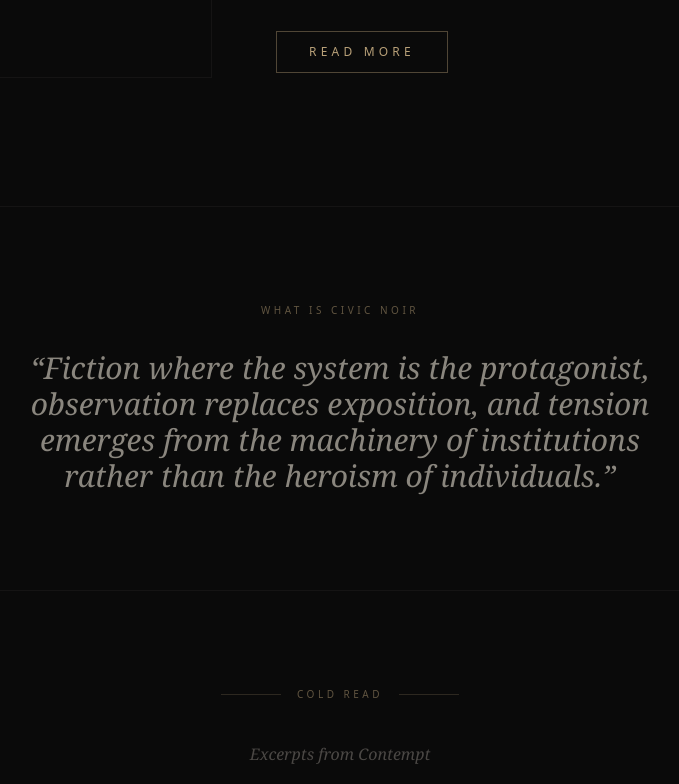
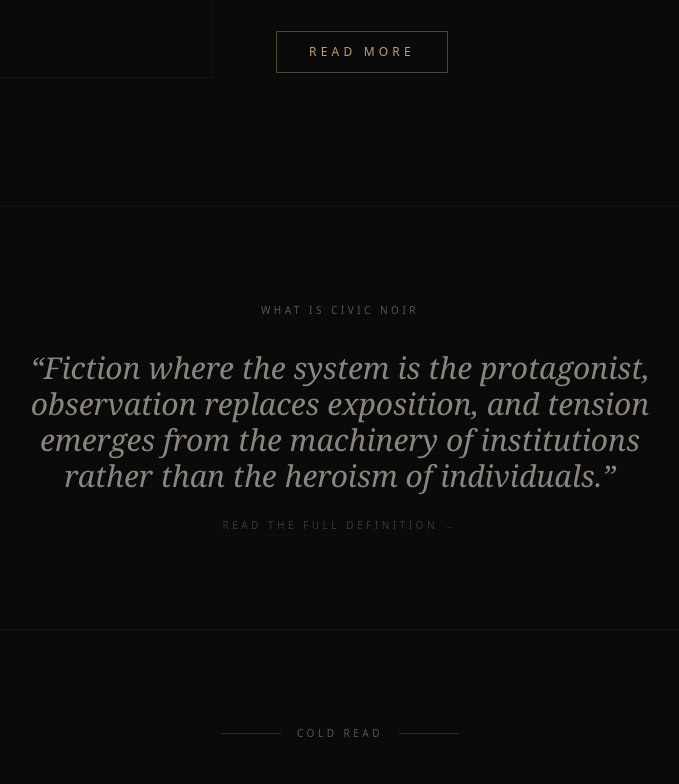
Before and after one commit to lerenyae/Civic-Noir-site, a Next.js app: page / in a window 1280 px wide. Shown: the part 1489-2273 px from the top of the page, without its empty margins (300-979 px from the left). Built offline with nearby package versions, Linux system fonts and the light colour scheme; grey boxes are pictures that could not be loaded.

Commit message:
Link hero tagline and Civic Noir blockquote to /civic-noir

```diff
--- a/app/page.tsx
+++ b/app/page.tsx
@@ -14,7 +14,7 @@ export default function Home() {
         <div className="absolute inset-0 bg-gradient-to-b from-noir-950 via-noir-900/50 to-noir-950" />
         <div className="absolute top-0 left-1/2 -translate-x-1/2 w-[600px] h-[600px] bg-gold/[0.02] rounded-full blur-[120px]" />
         <div className="relative max-w-4xl mx-auto text-center">
-          <p className="text-[10px] font-sans font-light tracking-ultra uppercase text-gold/50 mb-8 animate-fade-in">{siteConfig.tagline}</p>
+          <Link href="/civic-noir" className="text-[10px] font-sans font-light tracking-ultra uppercase text-gold/50 mb-8 animate-fade-in hover:text-gold/80 transition-colors duration-300 block">{siteConfig.tagline}</Link>
           <h1 className="font-serif text-5xl sm:text-6xl md:text-7xl lg:text-8xl text-bone-100 font-light leading-[1.1] mb-6 animate-fade-up">LeRenyae<br /><span className="text-bone-300/80">Lawrence Watkins</span></h1>
           <div className="w-16 h-px bg-gold/40 mx-auto mb-8 animate-line-grow origin-center delay-300" />
           <p className="font-serif text-lg md:text-xl text-bone-300/50 font-light italic max-w-lg mx-auto mb-12 animate-fade-in delay-500">Systems over heroes. Subtext over speeches.</p>
@@ -52,10 +52,11 @@ export default function Home() {
 
       <section className="py-24 px-6 border-t border-b border-bone-300/5">
         <SectionReveal>
-          <div className="max-w-2xl mx-auto text-center">
-            <p className="text-[10px] font-sans font-light tracking-ultra uppercase text-gold/50 mb-8">What is Civic Noir</p>
-            <blockquote className="font-serif text-2xl md:text-3xl text-bone-300/60 font-light leading-relaxed italic">&ldquo;Fiction where the system is the protagonist, observation replaces exposition, and tension emerges from the machinery of institutions rather than the heroism of individuals.&rdquo;</blockquote>
-          </div>
+          <Link href="/civic-noir" className="block max-w-2xl mx-auto text-center group">
+            <p className="text-[10px] font-sans font-light tracking-ultra uppercase text-gold/50 mb-8 group-hover:text-gold/80 transition-colors duration-300">What is Civic Noir</p>
+            <blockquote className="font-serif text-2xl md:text-3xl text-bone-300/60 font-light leading-relaxed italic group-hover:text-bone-300/80 transition-colors duration-300">&ldquo;Fiction where the system is the protagonist, observation replaces exposition, and tension emerges from the machinery of institutions rather than the heroism of individuals.&rdquo;</blockquote>
+            <p className="text-[10px] font-sans font-light tracking-ultra uppercase text-gold/30 mt-6 group-hover:text-gold/60 transition-colors duration-300">Read the full definition &rarr;</p>
+          </Link>
         </SectionReveal>
       </section>
 
@@ -70,7 +71,7 @@ export default function Home() {
             <p className="font-serif text-base text-bone-300/30 font-light italic mb-14">Excerpts from Contempt</p>
             <QuoteCarousel />
             <div className="mt-12">
-              <Link href="/chapter-one" className="text-[10px] font-sans font-light tracking-ultra uppercase text-gold/40 hover:text-gold/70 transition-colors duration-300">Read Chapter One →</Link>
+              <Link href="/chapter-one" className="text-[10px] font-sans font-light tracking-ultra uppercase text-gold/40 hover:text-gold/70 transition-colors duration-300">Read Chapter One &rarr;</Link>
             </div>
           </div>
         </SectionReveal>
```
